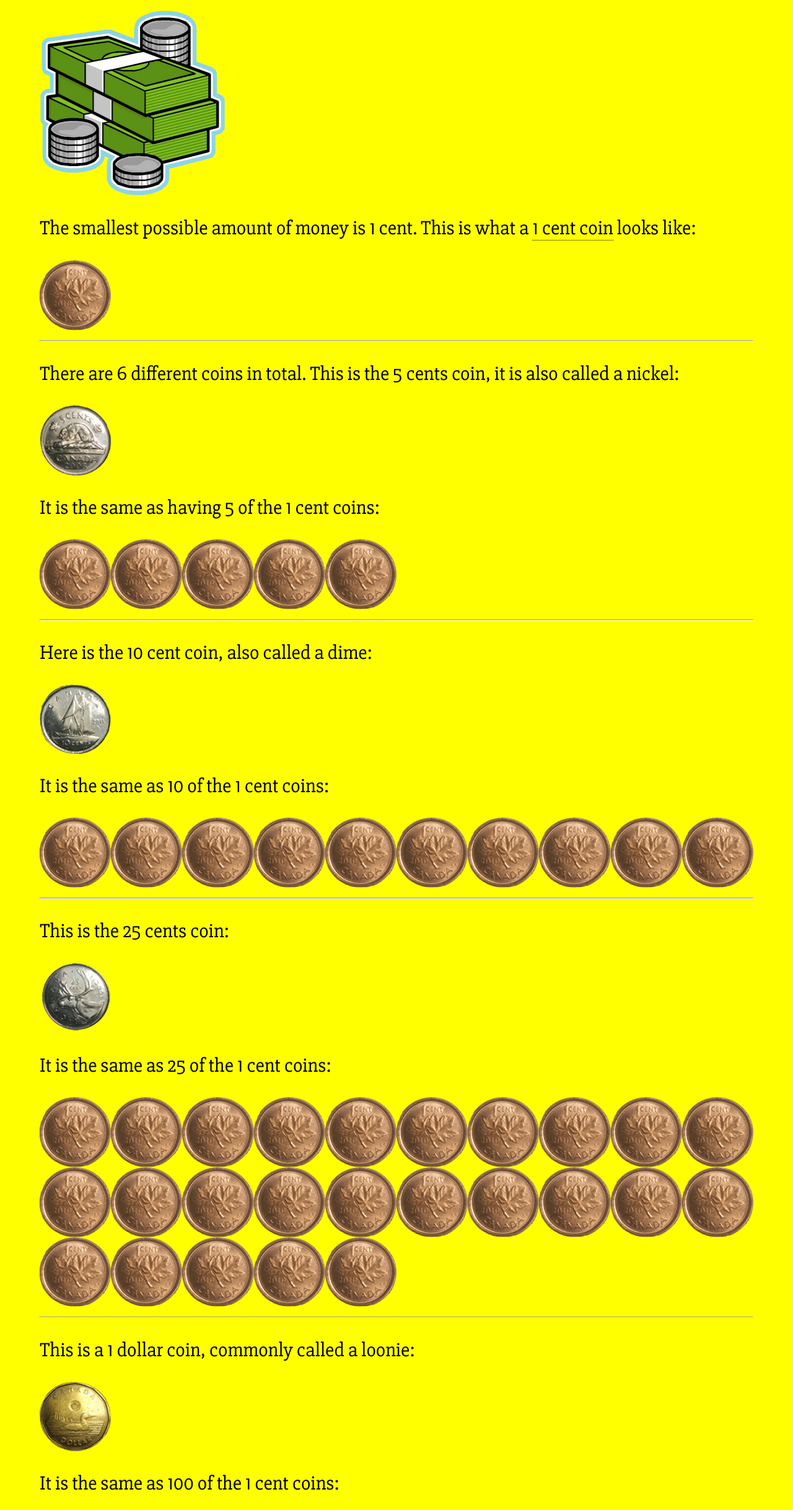
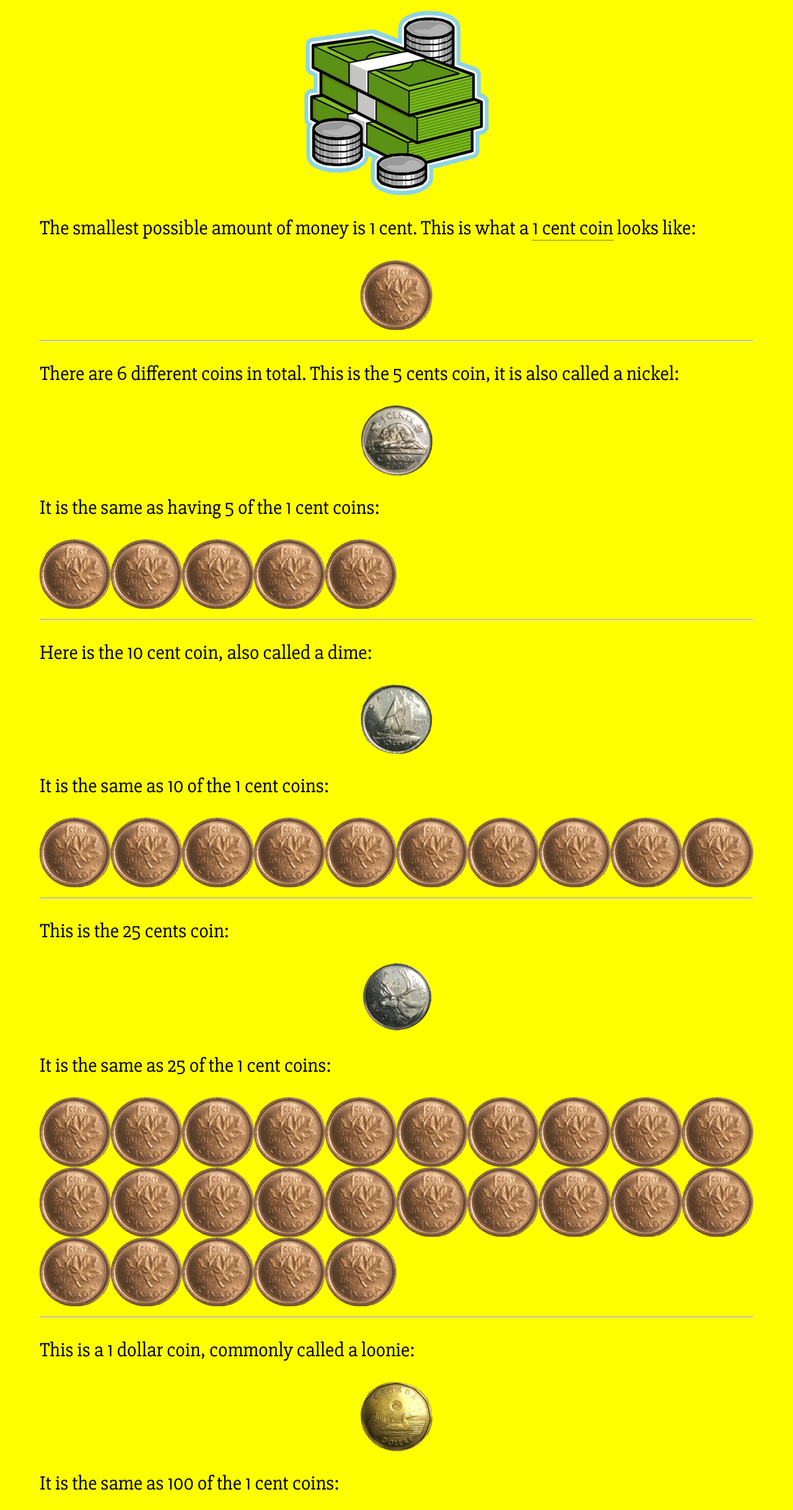
Before and after one commit to ammar-a/moneyforkids, a plain HTML site: page index.html in a window 1280 px wide. Shown: the part 364-2800 px from the top of the page at 62% size. Drawn offline with nearby package versions, Linux system fonts and the light colour scheme; a web font is replaced by a local one.

Commit message:
Minor Changes

```diff
--- a/index.html
+++ b/index.html
@@ -1,8 +1,9 @@
 <!DOCTYPE html>
 <html>
 	<head>
-		<title>Learn Money 4 Kids! 	&#127809;</title>
+		<title>Learn Money for Kids! &#127809;</title>
 		<meta name="viewport" content="width=device-width, initial-scale=1.0">
+		<meta name="description" content="A website to help kids learn about money!">
 		<link rel="stylesheet" type="text/css" href="css/index.css">
 		<link rel="stylesheet" href="https://ajax.googleapis.com/ajax/libs/jqueryui/1.11.4/themes/smoothness/jquery-ui.min.css">
 		<script src="https://ajax.googleapis.com/ajax/libs/jquery/3.1.0/jquery.min.js"></script>
@@ -10,7 +11,7 @@
 	</head>
 	<body>
 		<header>
-			<a id="logo" href="#">Money4Kids 	&#127809; &copy;</a>
+			<a id="logo" href="#">MoneyForKids &#127809; &copy;</a>
 			<a id="email" href="mailto:ammar.akhtar.01@gmail.com">Feedback</a>
 		</header>
 		<nav>
@@ -22,39 +23,39 @@
 			<div id="content"> <!--Ajax loads content in here-->
 				<p>You can use money to get things you like such as snacks, shoes and video games.</p>
 				<p>Money usually looks like this, coins and bills: </p>
-				<img src="assets/coins and bills.png" alt="stash of coins and bills" id="stack" height="300" width="300">
+				<img src="assets/coins and bills.png" alt="stash of coins and bills" id="stack" class="middle" id="stack"	height="300" width="300">
 
 				<p>The smallest possible amount of money is 1 cent. This is what a <span class="tooltip">1 cent coin<span class="tooltiptext">Also called a penny</span></span> looks like:</p>
-				<img src="assets/penny.png"   alt="1 cent coin" 	height="10%" 	width="10%" id="example">
+				<img src="assets/penny.png"   alt="1 cent coin"  class="middle"	height="10%" 	width="10%" />
 				<hr />
 
 				<p>There are 6 different coins in total. This is the 5 cents coin, it is also called a nickel:</p>
-				<img src="assets/nickel.png"  alt="5 cents coin" 	height="10%" 	width="10%" id="example">
+				<img src="assets/nickel.png"  alt="5 cents coin"	class="middle" 	height="10%" 	width="10%" />
 				<p class="repeat times5">It is the same as having 5 of the 1 cent coins:</p>
 				<hr />
 
 				<p>Here is the 10 cent coin, also called a dime:</p>
-				<img src="assets/dime.png"    alt="10 cents coin" 	class="pennies dime"	height="10%" 	width="10%" id="example">
+				<img src="assets/dime.png"    alt="10 cents coin" 	class="middle"	height="10%" 	width="10%" />
 				<p class="repeat times10">It is the same as 10 of the 1 cent coins:</p>
 				<hr />
 
 				<p>This is the 25 cents coin:</p>
-				<img src="assets/quarter.png" alt="25 cents coins"	height="10%" 	width="10%" id="example">
+				<img src="assets/quarter.png" alt="25 cents coins"	class="middle"	height="10%" 	width="10%" />
 				<p class="repeat times25">It is the same as 25 of the 1 cent coins:</p>
 				<hr />
 
 				<p>This is a 1 dollar coin, commonly called a loonie:</p>
-				<img src="assets/loonie.png"  alt="1 dollar coin" 	height="10%" 	width="10%" id="example">
+				<img src="assets/loonie.png"  alt="1 dollar coin" 	class="middle"	height="10%" 	width="10%" />
 				<p class="repeat times100">It is the same as 100 of the 1 cent coins:</p>
 				<hr />
 
 				<p>This is the 2 dollars coin, also called a toonie:</p>
-				<img src="assets/toonie.png"  alt="2 dollar coin" 	height="10%" 	width="10%" id="example">
+				<img src="assets/toonie.png"  alt="2 dollar coin" 	class="middle"	height="10%" 	width="10%" />
 				<p class="repeat times200">It is the same as having 200 of the 1 cent coins:</p>
 				<hr />
 
 				<p>Here is the $5 bill:</p>
-				<img src="assets/bill5.png" height="200" width="500" id="bill-example">
+				<img src="assets/bill5.png" height="200" width="500" class="middle" id="bill-example" />
 				<p class="times500">It is the same as having 500 of the 1 cent coins (which are way too long to list). Five of the $1 coins are worth the same as a $5 bill.</p>
 				<p>Each of which are equal to a 100 cents, in total making 500 cents.</p>
 				<hr />
```
